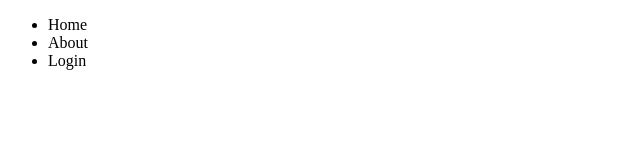
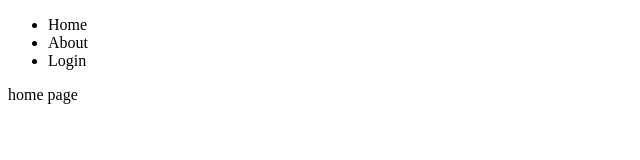
Before and after one commit to adheli2023/May-2023, a plain HTML site: page index.html in a window 1280 px wide. Shown: the full height of the page, 0-640 px from the left. Drawn offline with Linux system fonts and the light colour scheme.

Commit message:
added home page

```diff
--- a/index.html
+++ b/index.html
@@ -17,6 +17,7 @@
           </ul>
         </div>
       </header>
+      <div>home page</div>
     </section>
   </body>
 </html>
```
